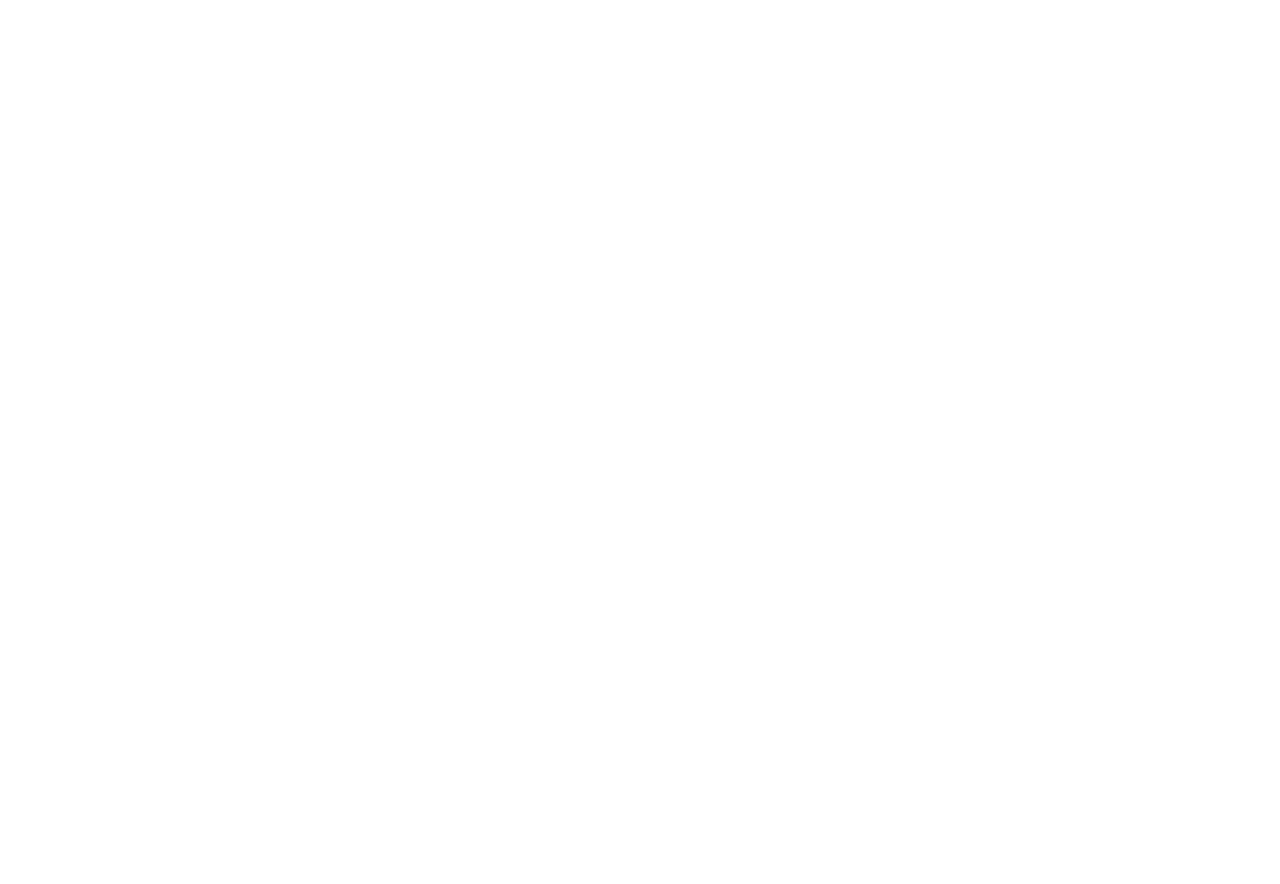
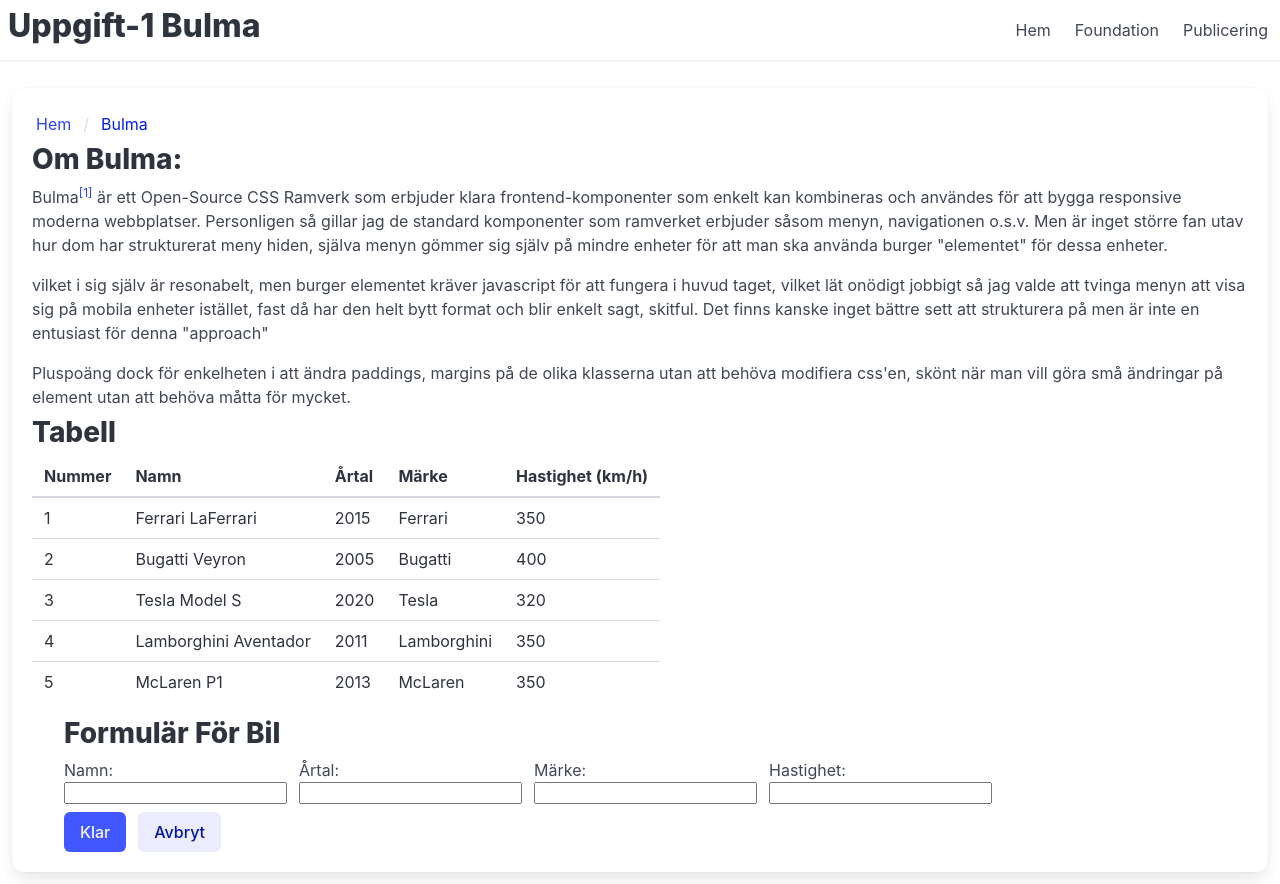
Before and after one commit to Git-Bread/Uppgift1-Fullstack, a plain HTML site: page framework1.html in a window 1280 px wide. Before the commit the page ends 800 px from the top, so only its background shows below. Drawn offline with nearby package versions, Linux system fonts and the light colour scheme.

Commit message:
bulma part done

```diff
--- a/framework1.html
+++ b/framework1.html
@@ -0,0 +1,185 @@
+<!DOCTYPE html>
+<html class="has-navbar-fixed-top mt-5">
+    <head>
+        <meta charset="utf-8">
+        <meta http-equiv="X-UA-Compatible" content="IE=edge">
+        <title>Bulma</title>
+        <meta name="description" content="">
+        <meta name="viewport" content="width=device-width, initial-scale=1">
+        <link rel="stylesheet" href="https://cdn.jsdelivr.net/npm/bulma@1.0.2/css/bulma.min.css">
+        <script src="https://ajax.googleapis.com/ajax/libs/jquery/3.7.1/jquery.min.js"></script>
+    </head>
+    <body>
+        <header class="navbar is-fixed-top has-shadow">
+            <div class="navbar-brand">
+                <a class="title pt-2 pl-2 mb-4">Uppgift-1 Bulma</a>
+                <a class="navbar-burger">
+                    <span></span>
+                    <span></span>
+                    <span></span>
+                    <span></span>
+                </a>
+            </div>
+            <div class="navbar-menu" id="target">
+                <div class="navbar-end">
+                    <a class="navbar-item" href="index.html">Hem</a>
+                    <a class="navbar-item" href="framework2.html">Foundation</a>
+                    <a class="navbar-item" href="publishing.html">Publicering</a>
+                </div>
+            </div>
+        </header>
+        <main class="content box m-3">
+            <nav class="breadcrumb mb-2" aria-label="breadcrumbs">
+                <ul class="ml-1">
+                    <li class="mt-1"><a href="index.html">Hem</a></li>
+                    <li class="is-active"><a href="#">Bulma</a></li>
+                </ul>
+            </nav>
+            <section class="mb-2">
+                <h2 class="mb-2">Om Bulma:</h2>
+                <div>
+                    <p>Bulma<sup><a href="https://bulma.io/">[1]</a></sup> är ett Open-Source CSS Ramverk som erbjuder klara frontend-komponenter
+                        som enkelt kan kombineras och användes för att bygga responsive moderna webbplatser. Personligen så gillar jag de standard
+                        komponenter som ramverket erbjuder såsom menyn, navigationen o.s.v. Men är inget större fan utav hur dom har strukturerat meny
+                        hiden, själva menyn gömmer sig själv på mindre enheter för att man ska använda burger "elementet" för dessa enheter.</p>
+                    <p>vilket i sig själv är resonabelt, men burger elementet kräver javascript för att fungera i huvud taget, vilket lät onödigt jobbigt så
+                        jag valde att tvinga menyn att visa sig på mobila enheter istället, fast då har den helt bytt format och blir enkelt sagt, skitful. Det
+                        finns kanske inget bättre sett att strukturera på men är inte en entusiast för denna "approach"</p>
+                    <p>Pluspoäng dock för enkelheten i att ändra paddings, margins på de olika klasserna utan att behöva modifiera
+                        css'en, skönt när man vill göra små ändringar på element utan att behöva måtta för mycket.
+                    </p>
+                </div>
+            </section>
+            <section class="mb-2" style="overflow: auto;">
+                <h2 class="mb-2">Tabell</h2>
+                <table class="table mb-2">
+                    <thead>
+                        <th>Nummer</th>
+                        <th>Namn</th>
+                        <th>Årtal</th>
+                        <th>Märke</th>
+                        <th>Hastighet (km/h)</th>
+                    </thead>
+                    <tbody id="tableBody">
+                        <tr>
+                            <td>1</td>
+                            <td>Ferrari LaFerrari</td>
+                            <td>2015</td>
+                            <td>Ferrari</td>
+                            <td>350</td>
+                        </tr>
+                        <tr>
+                            <td>2</td>
+                            <td>Bugatti Veyron</td>
+                            <td>2005</td>
+                            <td>Bugatti</td>
+                            <td>400</td>
+                        </tr>
+                        <tr>
+                            <td>3</td>
+                            <td>Tesla Model S</td>
+                            <td>2020</td>
+                            <td>Tesla</td>
+                            <td>320</td>
+                        </tr>
+                        <tr>
+                            <td>4</td>
+                            <td>Lamborghini Aventador</td>
+                            <td>2011</td>
+                            <td>Lamborghini</td>
+                            <td>350</td>
+                        </tr>
+                        <tr>
+                            <td>5</td>
+                            <td>McLaren P1</td>
+                            <td>2013</td>
+                            <td>McLaren</td>
+                            <td>350</td>
+                        </tr>
+                    </tbody>
+                </table>
+            </section>
+            <section class="container">
+                <h2 class="mb-2">Formulär För Bil</h2>
+                <form class="pl-0" onsubmit="populate(this); return false;">
+                    <div class="field-body">
+                        <div class="field is-narrow">
+                            <div class="control is-expanded">
+                                <label class="field-label" for="input1">Namn:</label>
+                                <div class="field-body">
+                                    <input id="input1" type="text">
+                                </div>
+                            </div>
+                        </div>
+                        <div class="field is-narrow">
+                            <div class="control is-expanded">
+                                <label class="field-label" for="input2">Årtal:</label>
+                                <div class="field-body">
+                                    <input id="input2" type="text">
+                                </div>
+                            </div>
+                        </div>
+                        <div class="field is-narrow">
+                            <div class="control is-expanded">
+                                <label class="field-label" for="input3">Märke:</label>
+                                <div class="field-body">
+                                    <input id="input3" type="text">
+                                </div>
+                            </div>
+                        </div>
+                        <div class="field is-narrow">
+                            <div class="control is-expanded">
+                                <label class="field-label" for="input4">Hastighet:</label>
+                                <div class="field-body">
+                                    <input id="input4" type="text">
+                                </div>
+                            </div>
+                        </div>
+                    </div>
+                    <div class="field is-grouped mt-2">
+                        <div class="control">
+                        <button class="button is-link" type="submit">Klar</button>
+                        </div>
+                        <div class="control">
+                        <button class="button is-link is-light">Avbryt</button>
+                        </div>
+                    </div>
+                </form>
+            </section>
+        </main>
+        <script>
+            $(document).ready(function() {
+
+            // Check for click events on the navbar burger icon
+            $(".navbar-burger").click(function() {
+
+                // Toggle the "is-active" class on both the "navbar-burger" and the "navbar-menu"
+                $(".navbar-burger").toggleClass("is-active");
+                $(".navbar-menu").toggleClass("is-active");
+
+            });
+            });
+
+            function populate(formElement) {
+                let tableBody = document.getElementById('tableBody');
+                let table = document.createElement('tr');
+                let number = document.createElement('td');
+                number.innerHTML = tableBody.children.length + 1;
+                let name = document.createElement('td');
+                name.innerHTML = formElement[0].value;
+                let year = document.createElement('td');
+                year.innerHTML = formElement[1].value;
+                let manu = document.createElement('td');
+                manu.innerHTML = formElement[2].value;
+                let speed = document.createElement('td');
+                speed.innerHTML = formElement[3].value;
+                table.append(number);
+                table.append(name);
+                table.append(year);
+                table.append(manu);
+                table.append(speed);
+                tableBody.append(table);
+            };
+        </script>
+    </body>
+</html>
```
Also changed, not shown: framework2.html (+55 -0 lines), index.html (+1 -1 lines), publishing.html (+55 -0 lines), css/foundation.css (added), css/normalcss.css (renamed from dist/normalcss.css).
